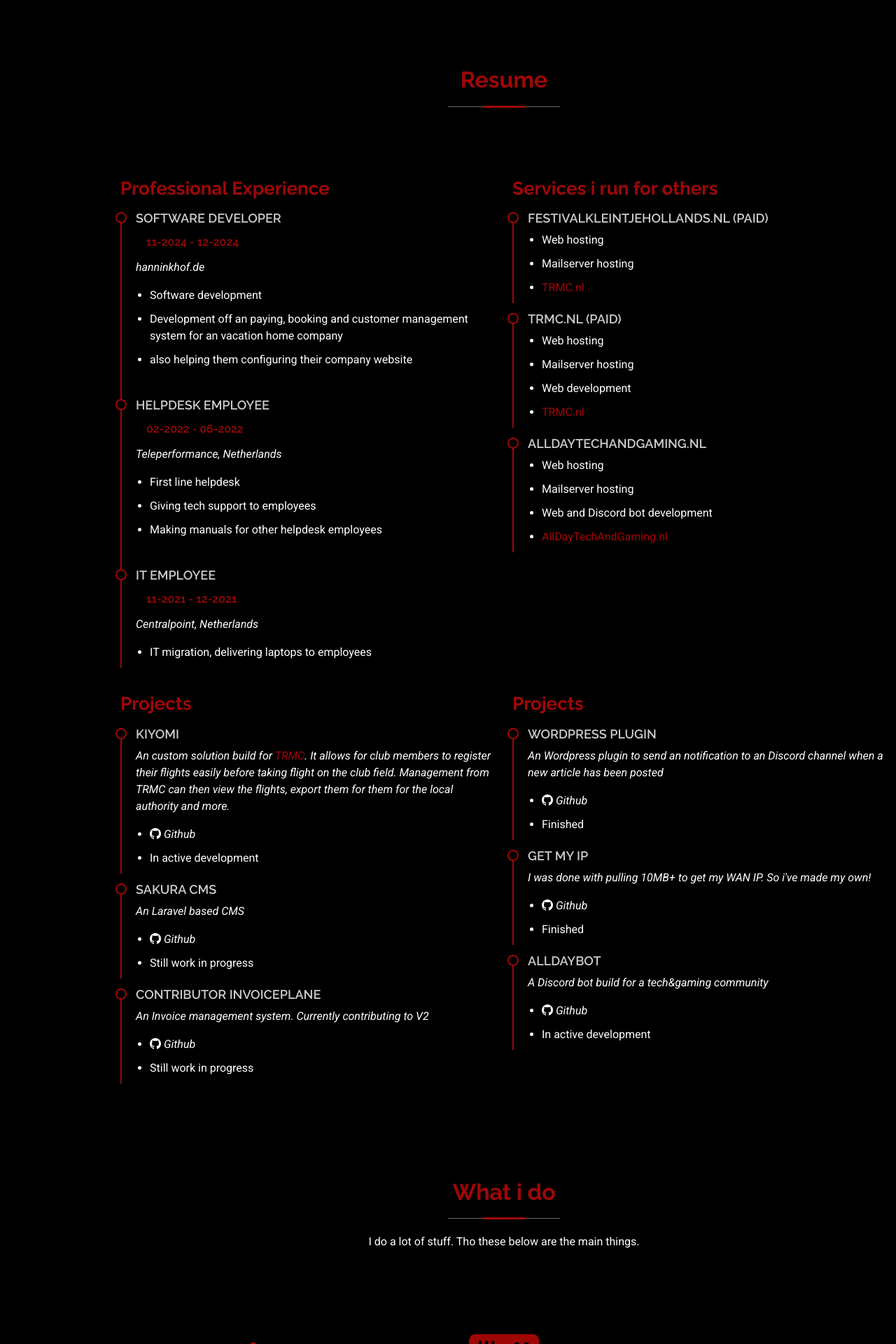
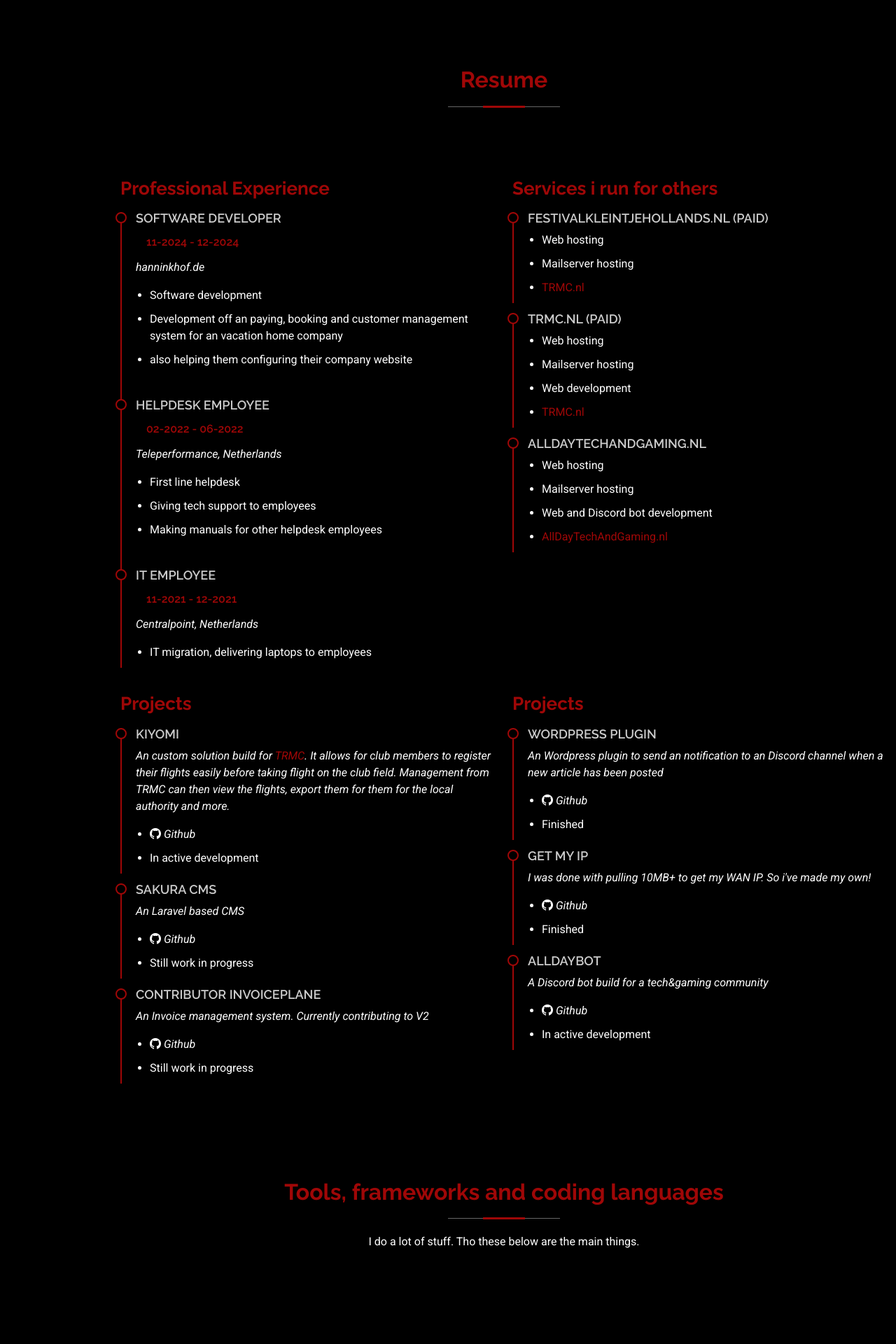
Before and after one commit to AutiCodes/Auticodes.nl, a PHP site: page / in a window 1280 px wide. Shown: the part 1360-3280 px from the top of the page at 70% size. Run offline with PHP 8.4, Linux system fonts and the light colour scheme; some libraries are stand-ins or nearby versions.

Commit message:
Added tools section (empty)

```diff
--- a/index.php
+++ b/index.php
@@ -36,6 +36,7 @@
         <li><a href="#hero" class="active"><i class="bi bi-house navicon"></i><span>Home</span></a></li>
         <li><a href="#about"><i class="bi bi-person navicon"></i><span>About</span></a></li>
         <li><a href="#resume"><i class="bi bi-file-earmark-text navicon"></i><span>Resume</span></a></li>
+        <li><a href="#tools"><i class="bi bi-tools navicon"></i><span>Tools, languages</span></a></li>
         <li><a href="#services"><i class="bi bi-hdd-stack navicon"></i><span>What i do</span></a></li>
         <li><a href="https://uptime.auticodes.nl" target="_blank"><i class="bi bi-diagram-2 navicon"></i><span>Uptime page</span></a></li>
       </ul>
@@ -313,6 +314,18 @@
       </div>
     </section>
 
+    <section id="tools" class="services section">
+      <div class="container section-title" data-aos="fade-up">
+          <h2>Tools, frameworks and coding languages</h2>
+          <p>
+              I do a lot of stuff. Tho these below are the main things.
+          </p>
+      </div>
+
+      <div class="container">
+
+      </section>
+
     <section id="services" class="services section">
 
       <div class="container section-title" data-aos="fade-up">
```
